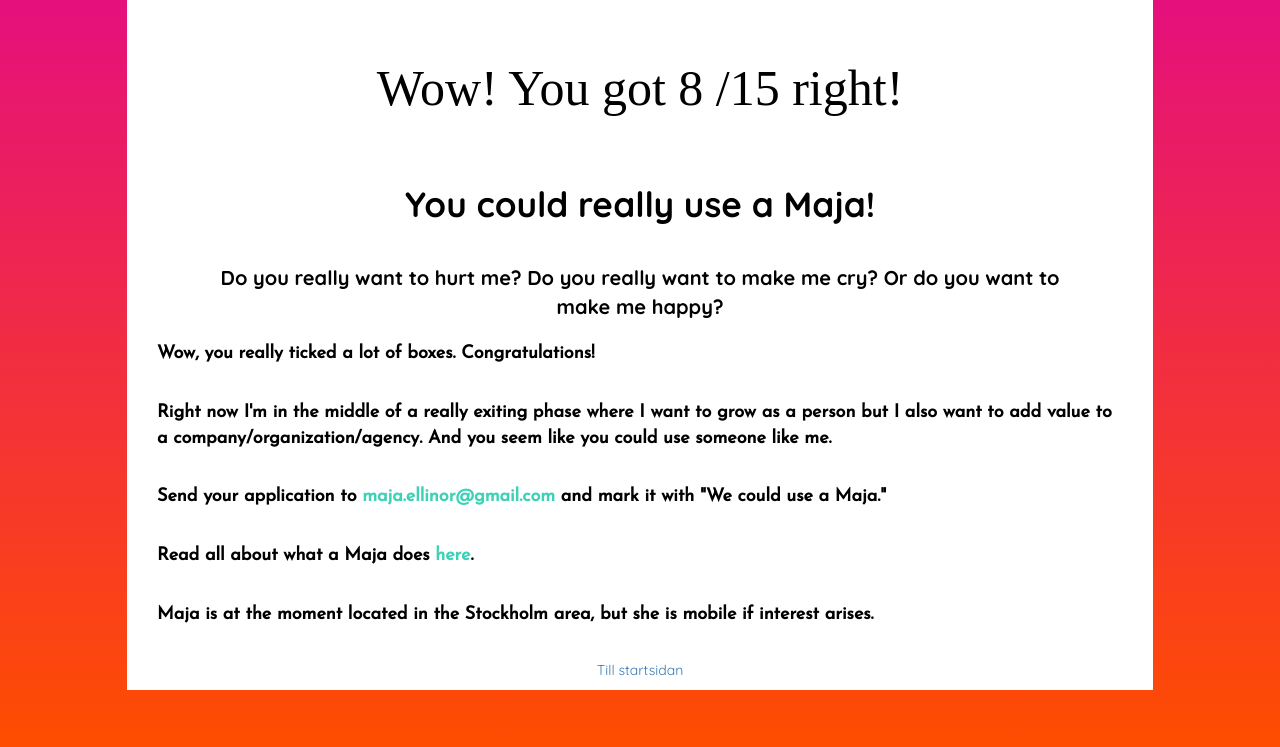
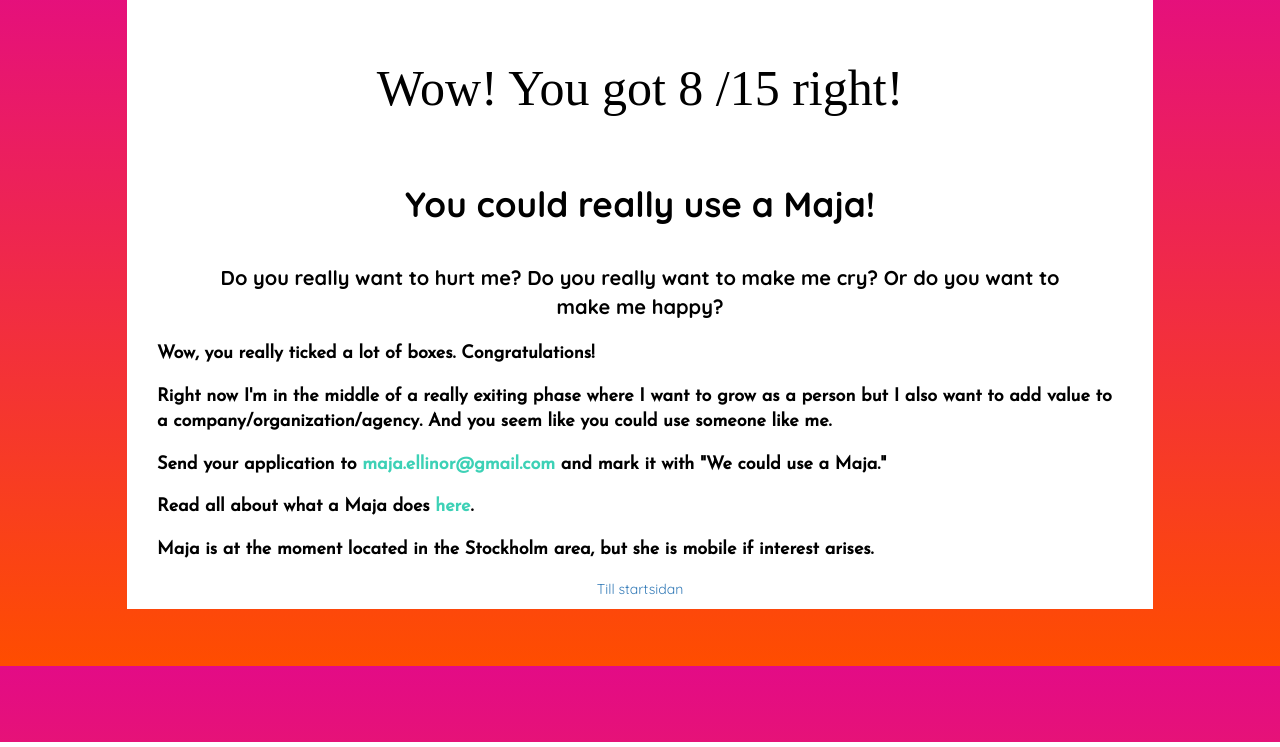
Before and after one commit to majaellinorlind/quizproject, a Django app: page /quiz/1/results/ in a window 1280 px wide. Shown: the part 58-805 px from the top of the page. Run offline with Django 3.2, Linux system fonts and the light colour scheme; some libraries are stand-ins or nearby versions.

Commit message:
text margin

```diff
--- a/static/style.css
+++ b/static/style.css
@@ -179,7 +179,7 @@ p {
 	font-size: 18px;
 	text-align: left;
 	color: black;
-	margin: 0em 2.5em 1em 2.5em;
+	margin: 0em 2.5em 0.1em 2.5em;
 	padding: 0px 0px 15px 0px;
 }
 
```
